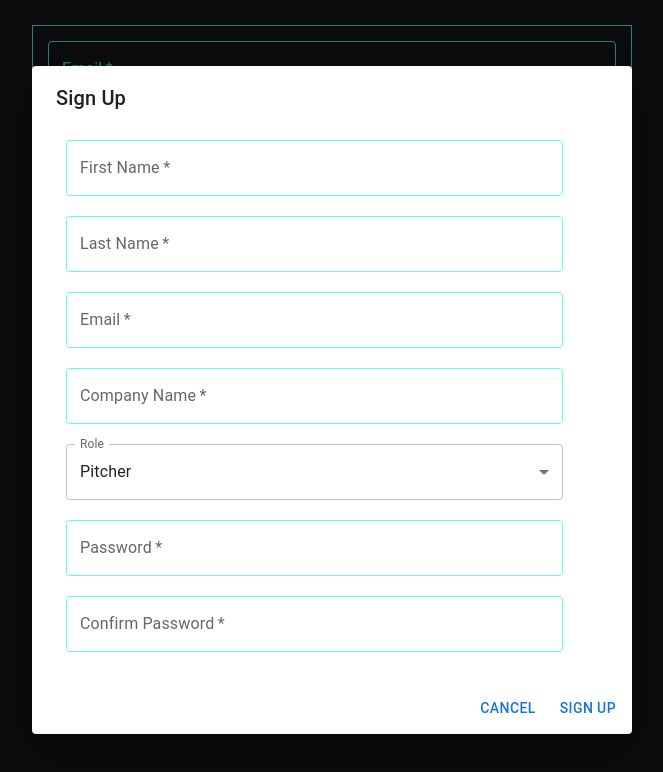
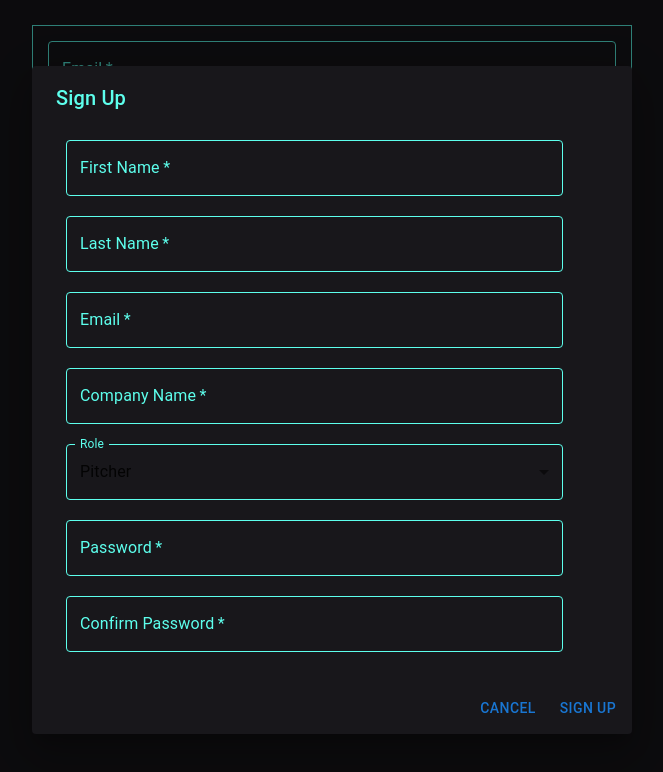
Before and after one commit to Sahajareddyp/Pitch_Deck, a React (Create React App) app in the folder frontend/: page /login in a window 1280 px wide. Both pictures are taken after a click on the button "Sign Up". Shown: the top 772 px of the page, without its empty margins (308-971 px from the left). Built offline with nearby package versions, Linux system fonts and the light colour scheme.

Commit message:
Added some css

```diff
--- a/frontend/src/components/Login.js
+++ b/frontend/src/components/Login.js
@@ -147,7 +147,8 @@ export default function Login() {
           label="Email"
           fullWidth
           sx={{
-            fieldset: !credentialValidation.emailValid ? styles.errorStyle: styles.textfieldStyle
+            fieldset: !credentialValidation.emailValid ? styles.errorStyle: styles.textfieldStyle,
+            input: styles.textfieldColor
           }}
           InputLabelProps={{
             style: styles.textfieldColor,
@@ -169,7 +170,8 @@ export default function Login() {
           value={credential.password}
           type="password"
           sx={{
-            fieldset: !credentialValidation.passwordValid ? styles.errorStyle: styles.textfieldStyle
+            fieldset: !credentialValidation.passwordValid ? styles.errorStyle: styles.textfieldStyle,
+            input: styles.textfieldColor
           }}
           InputLabelProps={{
             style: styles.textfieldColor,
--- a/frontend/src/components/Registration.js
+++ b/frontend/src/components/Registration.js
@@ -57,14 +57,23 @@ export default function Registration(props) {
       borderColor: "#5DFFED",
     },
     errorText: {
-      color: "red",
-      marginTop: "0px",
-      marginLeft: "10px",
+      // color: "red",
+      // marginTop: "0px",
+      // marginLeft: "10px",
     },
     dialogStyle: {
       backgroundColor: "#18171B",
-      borderColor: "#5DFFED"
-    }
+      borderColor: "#5DFFED",
+      color: "#5DFFED",
+    },
+    textfieldColor: {
+      color: "#5DFFED",
+    },
+    menuItemStyle: {
+      backgroundColor: "#18171B",
+      color: "#5DFFED",
+      margin: "0px"
+    },
   };
   const navigate = useNavigate();
 
@@ -146,10 +155,39 @@ export default function Registration(props) {
         });
     }
   };
+
+  const closeDialog = () => {
+    setUserValidation({
+      firstNameValid: true,
+      firstNameError: "",
+      lastNameValid: true,
+      lastNameError: "",
+      emailIdValid: true,
+      emailIdError: "",
+      companyValid: true,
+      companyError: "",
+      passwordValid: true,
+      passwordError: "",
+      confirmPasswordValid: true,
+      confirmPasswordError: "",
+    });
+    setNewUser({
+      firstName: "",
+      lastName: "",
+      emailId: "",
+      roleid: 2,
+      company: "",
+      password: "",
+      confirmPassword: "",
+    });
+    props.closeRegistrationDialog();
+  };
+
   return (
     <Dialog
       open={props.openRegistration}
-      onClose={props.closeRegistrationDialog}
+      onClose={closeDialog}
+      PaperProps={{ style: styles.dialogStyle }}
     >
       <DialogTitle>Sign Up</DialogTitle>
       <DialogContent>
@@ -165,6 +203,10 @@ export default function Registration(props) {
               fieldset: userValidation.firstNameValid
                 ? styles.textfieldStyle
                 : styles.errorStyle,
+              input: styles.textfieldColor,
+            }}
+            InputLabelProps={{
+              style: styles.textfieldColor,
             }}
           />
           {!userValidation.firstNameValid && (
@@ -181,6 +223,10 @@ export default function Registration(props) {
               fieldset: userValidation.lastNameValid
                 ? styles.textfieldStyle
                 : styles.errorStyle,
+              input: styles.textfieldColor,
+            }}
+            InputLabelProps={{
+              style: styles.textfieldColor,
             }}
           />
           {!userValidation.lastNameValid && (
@@ -197,6 +243,10 @@ export default function Registration(props) {
               fieldset: userValidation.emailIdValid
                 ? styles.textfieldStyle
                 : styles.errorStyle,
+              input: styles.textfieldColor,
+            }}
+            InputLabelProps={{
+              style: styles.textfieldColor,
             }}
           />
           {!userValidation.emailIdValid && (
@@ -213,22 +263,41 @@ export default function Registration(props) {
               fieldset: userValidation.companyValid
                 ? styles.textfieldStyle
                 : styles.errorStyle,
+              input: styles.textfieldColor,
+            }}
+            InputLabelProps={{
+              style: styles.textfieldColor,
             }}
           />
           {!userValidation.companyValid && (
             <p style={styles.errorText}>{userValidation.companyError}</p>
           )}
           <FormControl style={styles.textField}>
-            <InputLabel id="demo-simple-select-label">Role</InputLabel>
+            <InputLabel
+              id="demo-simple-select-label"
+              style={styles.textfieldColor}
+            >
+              Role
+            </InputLabel>
             <Select
               labelId="demo-simple-select-label"
               id="demo-simple-select"
               label="Role"
               value={newUser.roleid}
               onChange={(e) => handleChange(e, "roleid")}
+              sx={{
+                fieldset: userValidation.companyValid
+                  ? styles.textfieldStyle
+                  : styles.errorStyle,
+                input: styles.textfieldColor,
+              }}
             >
               {rolesList.map((role) => (
-                <MenuItem value={role.id} key={role.id}>
+                <MenuItem
+                  style={styles.menuItemStyle}
+                  value={role.id}
+                  key={role.id}
+                >
                   {`${role.role}`}
                 </MenuItem>
               ))}
@@ -246,6 +315,10 @@ export default function Registration(props) {
               fieldset: userValidation.passwordValid
                 ? styles.textfieldStyle
                 : styles.errorStyle,
+              input: styles.textfieldColor,
+            }}
+            InputLabelProps={{
+              style: styles.textfieldColor,
             }}
           />
           {!userValidation.passwordValid && (
@@ -263,6 +336,10 @@ export default function Registration(props) {
               fieldset: userValidation.confirmPasswordValid
                 ? styles.textfieldStyle
                 : styles.errorStyle,
+              input: styles.textfieldColor,
+            }}
+            InputLabelProps={{
+              style: styles.textfieldColor,
             }}
           />
           {!userValidation.confirmPasswordValid && (
@@ -273,7 +350,7 @@ export default function Registration(props) {
         </Box>
       </DialogContent>
       <DialogActions>
-        <Button onClick={props.closeRegistrationDialog}>Cancel</Button>
+        <Button onClick={closeDialog}>Cancel</Button>
         <Button onClick={onSignUpClick}>Sign Up</Button>
       </DialogActions>
     </Dialog>
```
